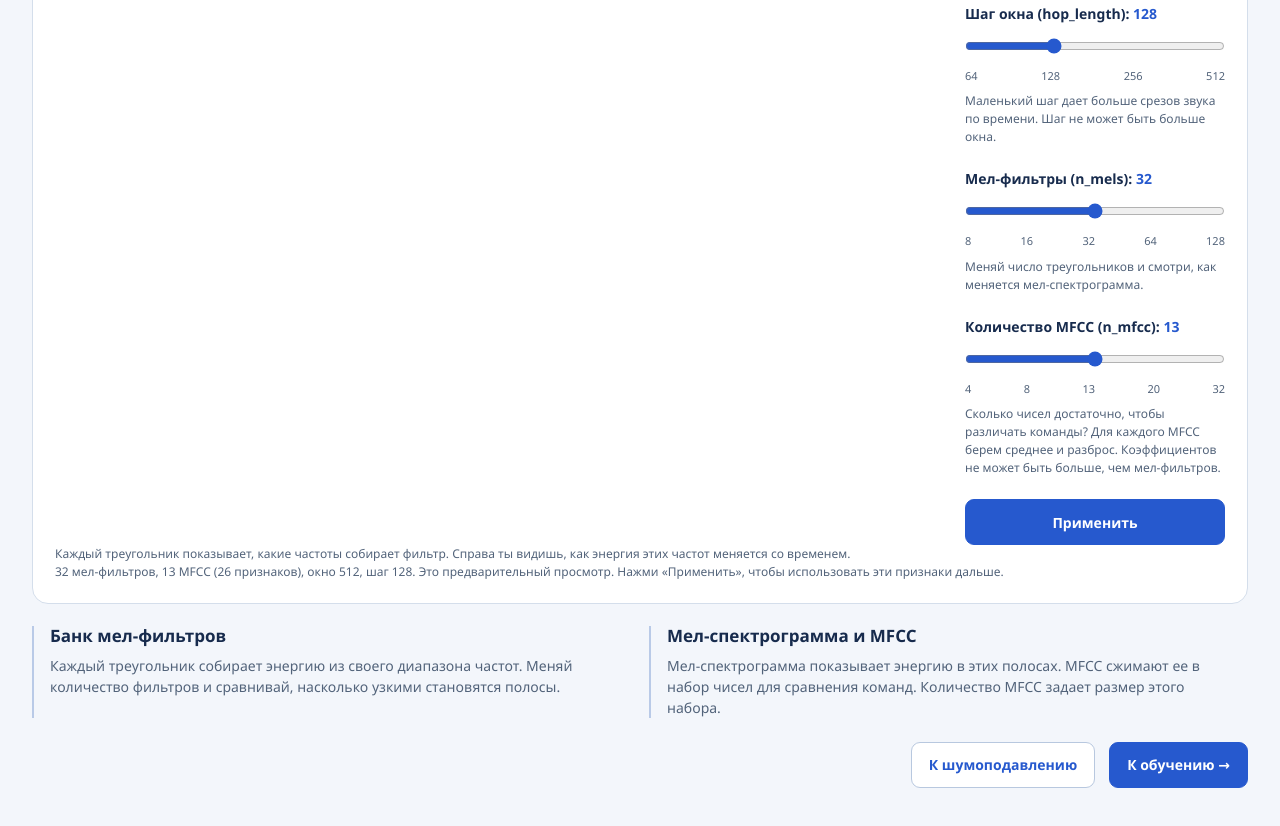
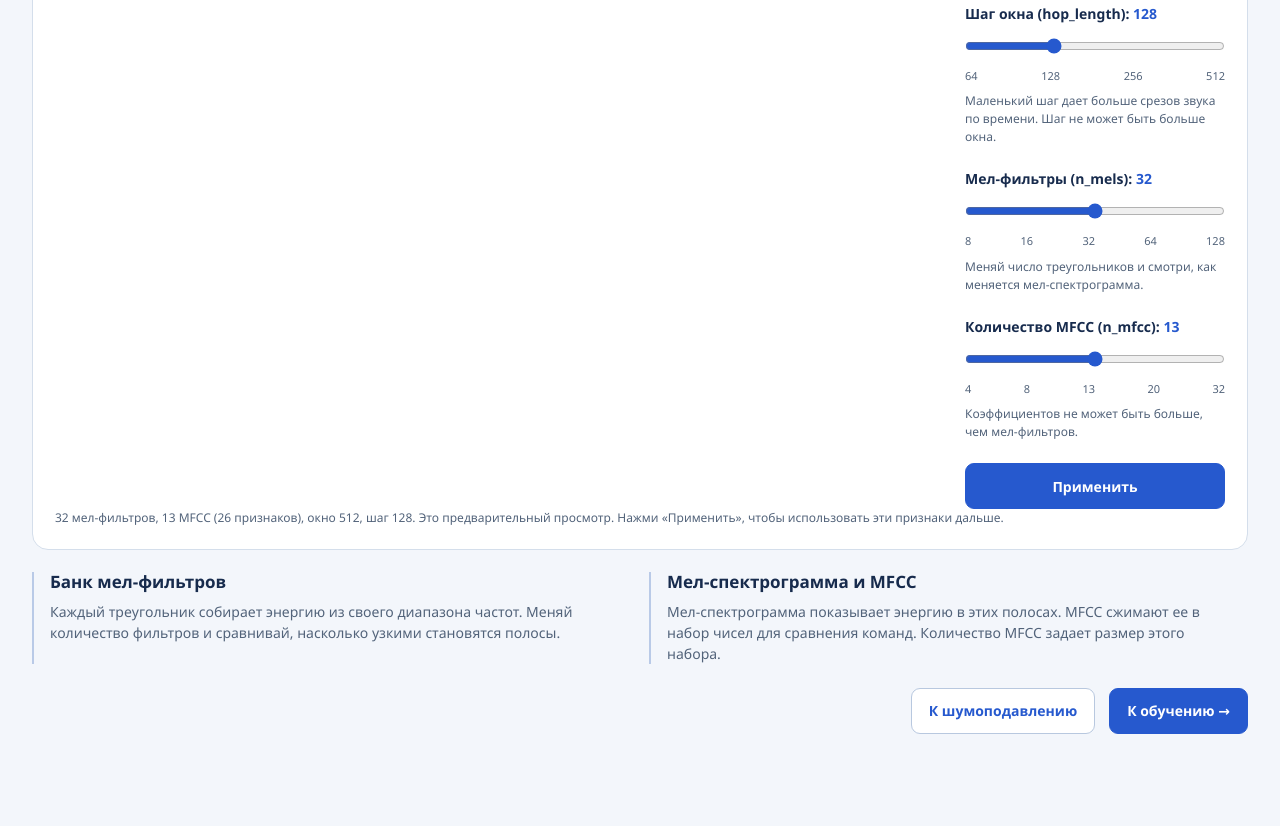
Before and after one commit to suralmasha/asr-maze-lab, a plain HTML site: page visualize.html in a window 1280 px wide. Shown: the part 712-1538 px from the top of the page. After the commit the page ends 1494 px from the top, so only its background shows below. Drawn offline with Linux system fonts and the light colour scheme; no server answers.

Commit message:
Simplified feature explanations

```diff
--- a/visualize.html
+++ b/visualize.html
@@ -21,11 +21,10 @@
         <label class="control-field" for="n-fft"><span>Размер окна (n_fft): <output id="n-fft-value" for="n-fft">512</output></span><input id="n-fft" type="range" min="0" max="3" step="1" value="1" aria-describedby="fft-help"><span class="mel-values" id="n-fft-ticks" aria-hidden="true"></span><small id="fft-help" class="control-help">Большое окно помогает различать близкие частоты, маленькое - быстрые изменения звука.</small></label>
         <label class="control-field" for="hop-length"><span>Шаг окна (hop_length): <output id="hop-length-value" for="hop-length">128</output></span><input id="hop-length" type="range" min="0" max="3" step="1" value="1" aria-describedby="hop-help"><span class="mel-values" id="hop-length-ticks" aria-hidden="true"></span><small id="hop-help" class="control-help">Маленький шаг дает больше срезов звука по времени. Шаг не может быть больше окна.</small></label>
         <label class="control-field" for="n-mels"><span>Мел-фильтры (n_mels): <output id="n-mels-value" for="n-mels">32</output></span><input id="n-mels" type="range" min="0" max="4" step="1" value="2" aria-describedby="mel-help"><span class="mel-values" id="n-mels-ticks" aria-hidden="true"></span><small id="mel-help" class="control-help">Меняй число треугольников и смотри, как меняется мел-спектрограмма.</small></label>
-        <label class="control-field" for="n-mfcc"><span>Количество MFCC (n_mfcc): <output id="n-mfcc-value" for="n-mfcc">13</output></span><input id="n-mfcc" type="range" min="0" max="4" step="1" value="2" aria-describedby="mfcc-help"><span class="mel-values" id="n-mfcc-ticks" aria-hidden="true"></span><small id="mfcc-help" class="control-help">Сколько чисел достаточно, чтобы различать команды? Для каждого MFCC берем среднее и разброс. Коэффициентов не может быть больше, чем мел-фильтров.</small></label>
+        <label class="control-field" for="n-mfcc"><span>Количество MFCC (n_mfcc): <output id="n-mfcc-value" for="n-mfcc">13</output></span><input id="n-mfcc" type="range" min="0" max="4" step="1" value="2" aria-describedby="mfcc-help"><span class="mel-values" id="n-mfcc-ticks" aria-hidden="true"></span><small id="mfcc-help" class="control-help">Коэффициентов не может быть больше, чем мел-фильтров.</small></label>
         <button class="action" id="apply-features" type="button">Применить</button>
       </div>
     </div>
-    <p class="control-help mel-explanation">Каждый треугольник показывает, какие частоты собирает фильтр. Справа ты видишь, как энергия этих частот меняется со временем.</p>
     <p id="audio-settings-status" class="control-help" role="status" aria-live="polite"></p>
   </section>
   <div class="explanations">
--- a/workshop.css
+++ b/workshop.css
@@ -102,7 +102,6 @@ img, svg { max-width: 100%; }
 .apply-settings { display: flex; align-items: center; gap: 18px; margin-top: 22px; }
 .applied-settings { padding: 14px 16px; border-left: 3px solid var(--accent); background: var(--accent-soft); font-size: 14px; }
 .mel-values { display: flex; justify-content: space-between; gap: 4px; color: var(--muted); font-size: 11px; font-weight: 400; font-variant-numeric: tabular-nums; }
-.mel-explanation { margin: 12px 0; }
 .explanations { display: grid; grid-template-columns: repeat(2, minmax(0, 1fr)); gap: 18px; margin: 22px 0; }
 .sound-explanations { grid-template-columns: repeat(3, minmax(0, 1fr)); }
 .explanations article { padding: 0 16px; border-left: 2px solid #b9cae7; }
```
